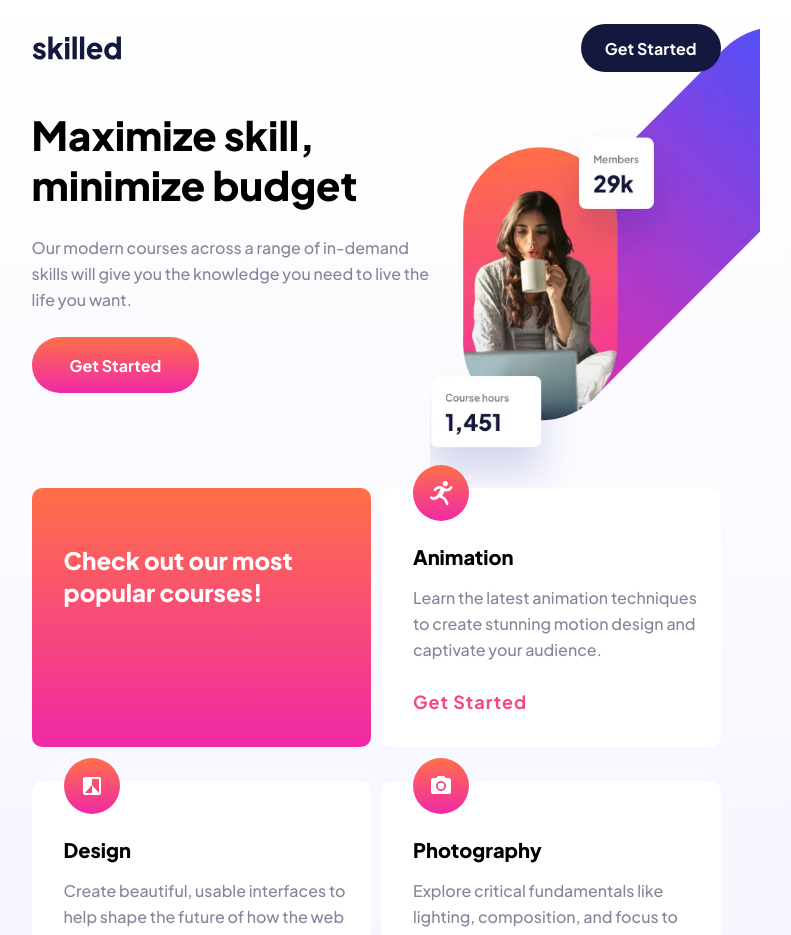
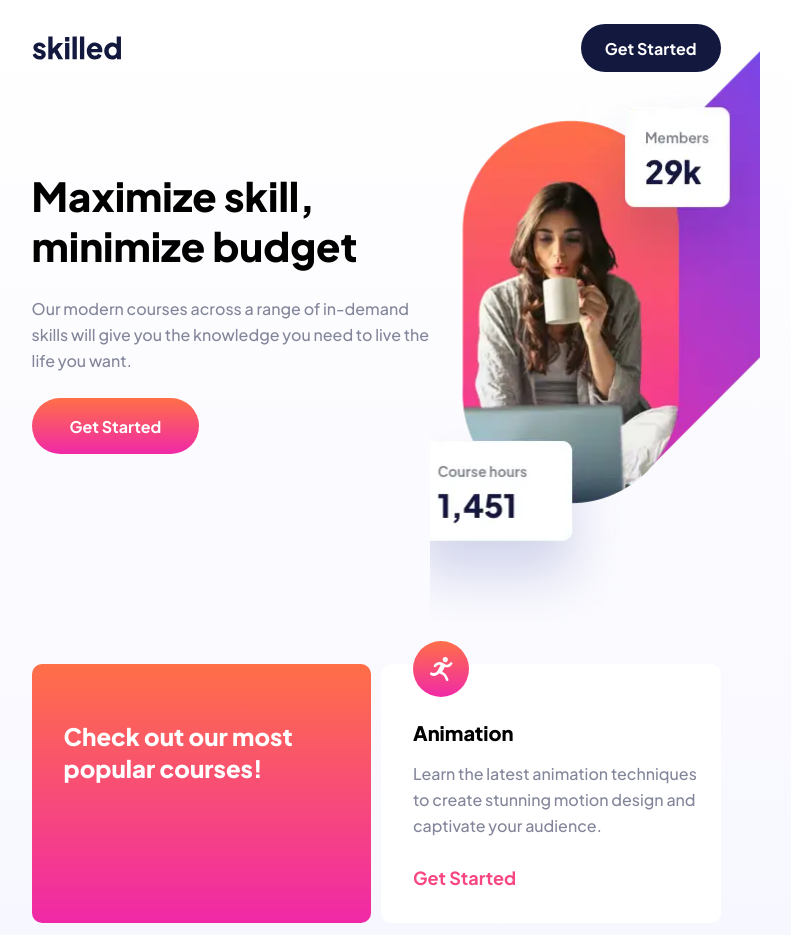
Before and after one commit to newbpydev/10-skilled-e-learning-landing-page-vue-ts, a Vue app: page / in a window 1280 px wide. Shown: the top 935 px of the page, without its empty margins (264-1055 px from the left). Built offline with nearby package versions, Linux system fonts and the light colour scheme.

Commit message:
styles: finish styling the tablet breakpoint.

```diff
--- a/src/components/TheHeader.vue
+++ b/src/components/TheHeader.vue
@@ -23,13 +23,13 @@ header {
   padding: 1.6rem 1.6rem 0;
   margin-bottom: 3.8rem;
 
+  @media screen and (min-width: 48em) {
+    padding: 2.4rem 3.95rem 0;
+    margin-bottom: 9.9rem;
+  }
   img {
     width: 8.9rem;
     height: auto;
   }
-
-  @media screen and (min-width: 48em) {
-    padding: 2.4rem 3.95rem 0;
-  }
 }
 </style>
--- a/src/components/TheHeroSection.vue
+++ b/src/components/TheHeroSection.vue
@@ -53,6 +53,7 @@ import ButtonComponent from "@/components/UI/ButtonComponent.vue";
 
     @media screen and (min-width: 48em) {
       min-width: 39.8rem;
+      margin-bottom: 18.6rem;
     }
     .hero__heading {
       font-size: var(--fs-heading-l);
@@ -84,7 +85,7 @@ import ButtonComponent from "@/components/UI/ButtonComponent.vue";
     & img {
       transform: scale(1.27);
       @media screen and (min-width: 48em) {
-        transform: scale(1.5) translate(3rem, -2rem);
+        transform: scale(2.1) translate(5.5rem, -3.6rem);
         z-index: -1;
       }
     }
--- a/src/components/UI/ButtonComponent.vue
+++ b/src/components/UI/ButtonComponent.vue
@@ -56,6 +56,7 @@ button {
 
     @media screen and (min-width: 48em) {
       font-size: 1.8rem;
+      letter-spacing: 0;
     }
   }
 }
--- a/src/layouts/TheCoursesSection.vue
+++ b/src/layouts/TheCoursesSection.vue
@@ -21,6 +21,7 @@
   @media screen and (min-width: 48em) {
     grid-template-columns: repeat(2, 1fr);
     gap: 1rem;
+    row-gap: 3.2rem;
     margin-bottom: 8.6rem;
   }
 }
```
